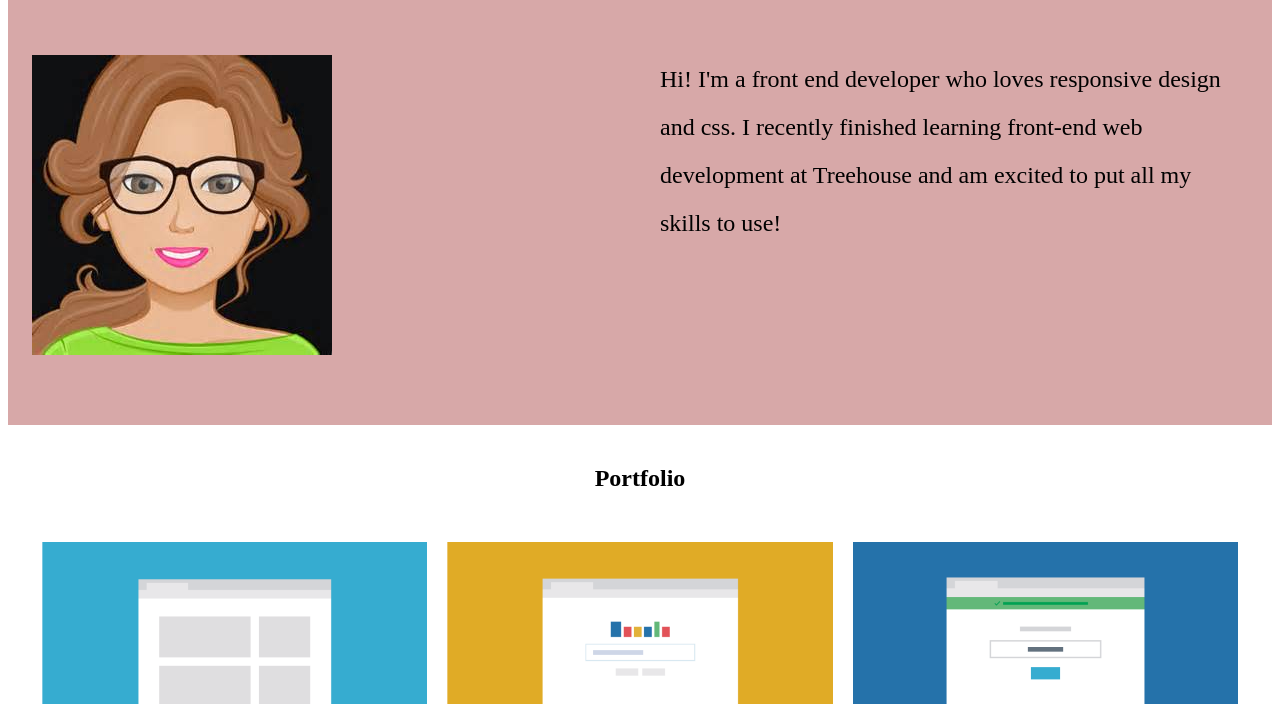
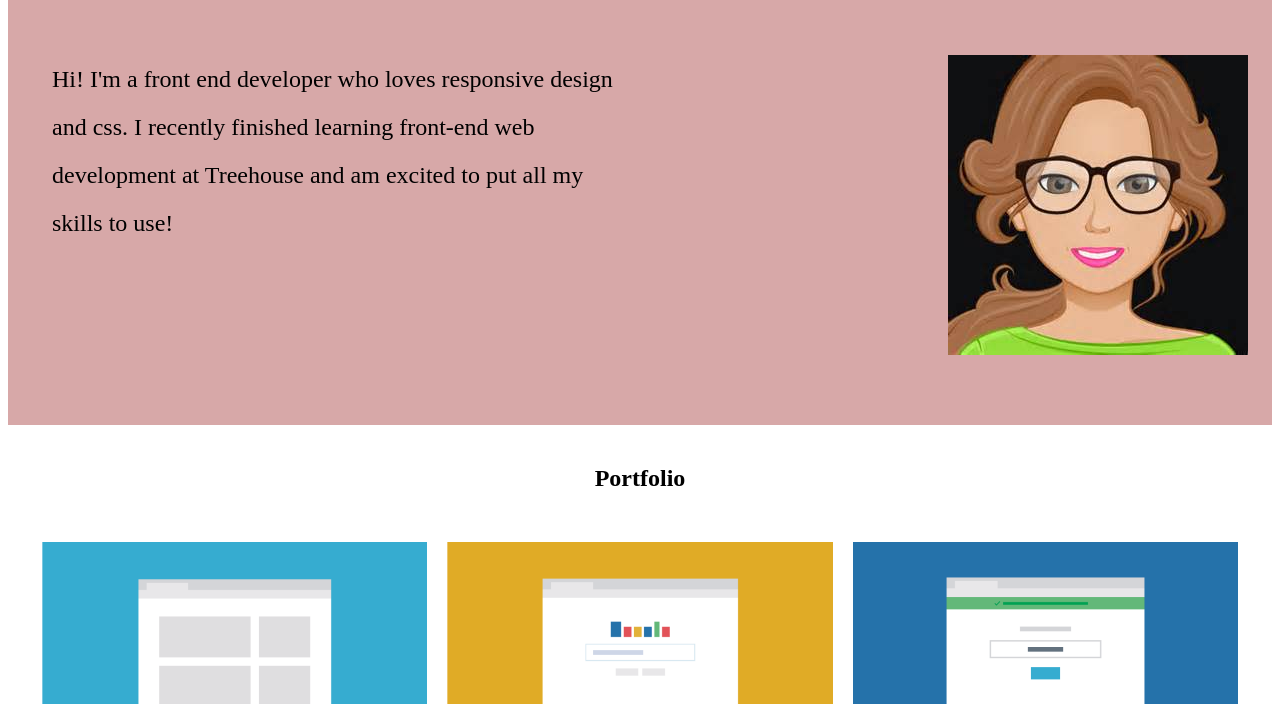
Before and after one commit to EstepShauna/TechDegree-Project2, a plain HTML site: page index.html in a window 1280 px wide. Shown: the part 96-800 px from the top of the page. Drawn offline with Linux system fonts and the light colour scheme.

Commit message:
Fix direction of picture and paragraph
Changed row reverse to just row in flex-direction

```diff
--- a/css/styles.css
+++ b/css/styles.css
@@ -172,7 +172,7 @@ h2 {
 
     .introduction {
         display: flex;
-        flex-direction: row-reverse;
+        flex-direction: row;
         justify-content: space-between;
         text-align: left;
     }
```
